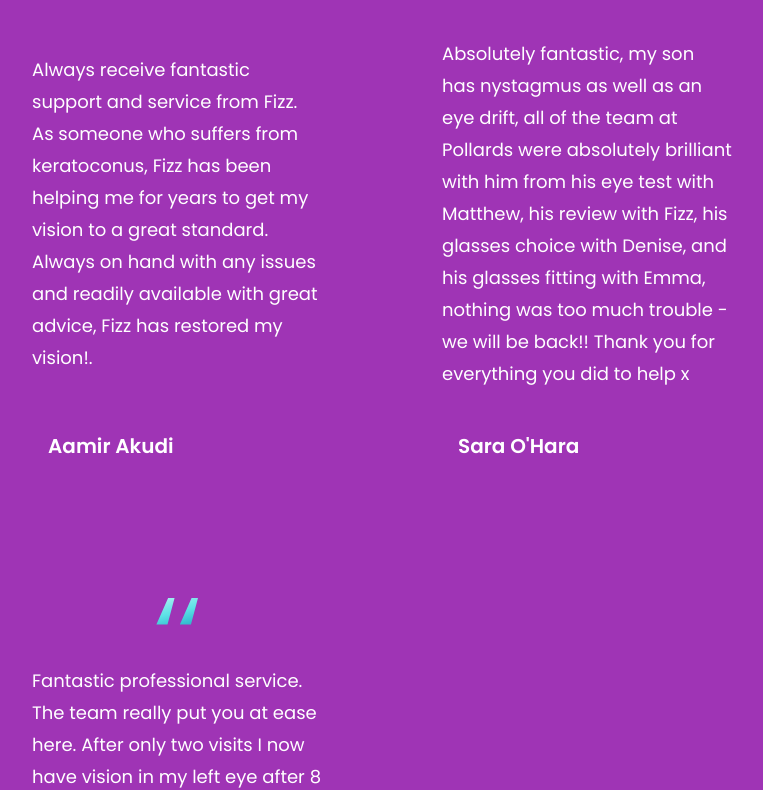
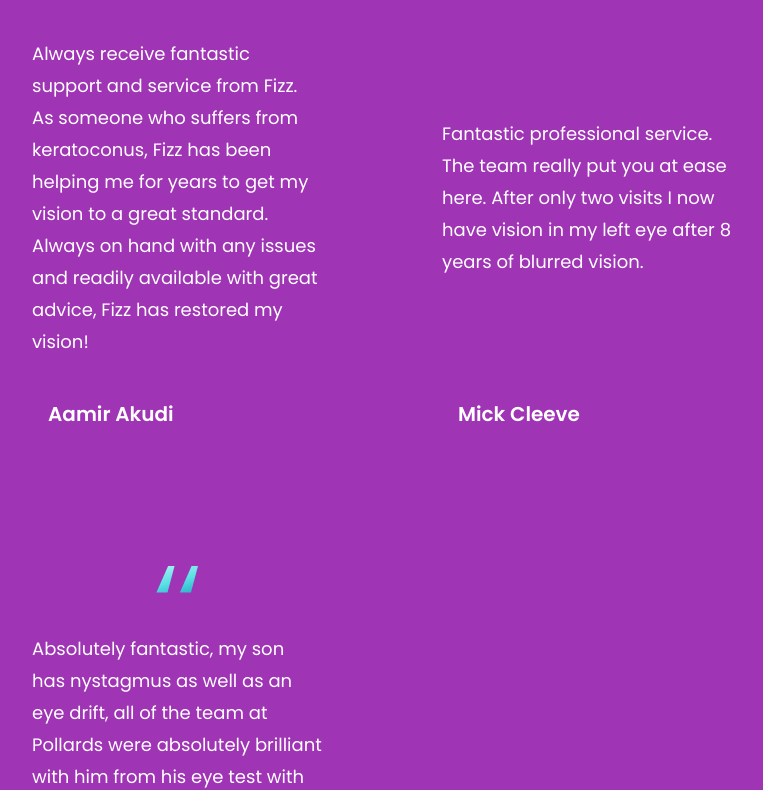
Before and after one commit to oyousaf/pollards, a React (Vite) app: page / in a window 1280 px wide. Shown: the part 2375-3165 px from the top of the page, without its empty margins (72-835 px from the left). Built offline with nearby package versions, Linux system fonts and the light colour scheme.

Commit message:
reviews updated

```diff
--- a/src/constants/index.js
+++ b/src/constants/index.js
@@ -69,25 +69,25 @@ export const feedback = [
   {
     id: "feedback-1",
     content: `Always receive fantastic support and service from Fizz. As someone who suffers from keratoconus, Fizz has been helping me for years to get my vision to a great standard. Always on hand with
-    any issues and readily available with great advice, Fizz has restored my vision!.`,
+    any issues and readily available with great advice, Fizz has restored my vision!`,
     name: "Aamir Akudi",
     title: "Fantastic Support",
     img: people01,
   },
   {
     id: "feedback-2",
+    content: `Fantastic professional service. The team really put you at ease here. After only two visits I now have vision in my left eye after 8 years of blurred vision.`,
+    name: "Mick Cleeve",
+    title: "Professional service",
+    img: people03,
+  },
+  {
+    id: "feedback-3",
     content: `Absolutely fantastic, my son has nystagmus as well as an eye drift, all of the team at Pollards were absolutely brilliant with him from his eye test with Matthew, his review with Fizz, his
     glasses choice with Denise, and his glasses fitting with Emma, nothing was too much trouble - we will be back!! Thank you for everything you did to help x`,
     name: "Sara O'Hara",
     title: "Absolutely brilliant",
     img: people02,
-  },
-  {
-    id: "feedback-3",
-    content: `Fantastic professional service. The team really put you at ease here. After only two visits I now have vision in my left eye after 8 years of blurred vision.`,
-    name: "Mick Cleeve",
-    title: "Professional service",
-    img: people03,
   },
 ];
 
```
